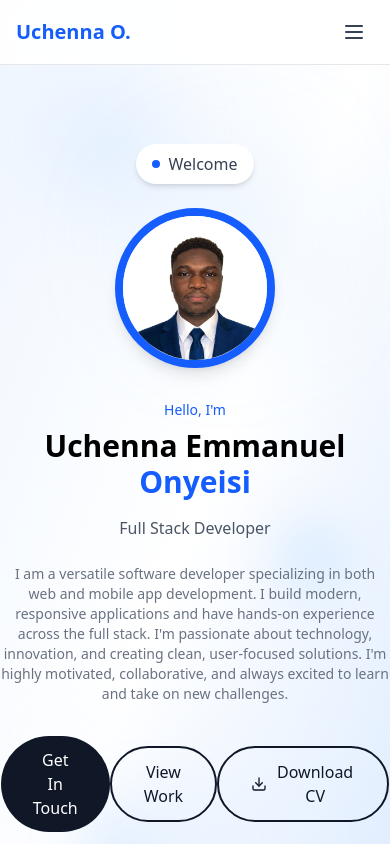
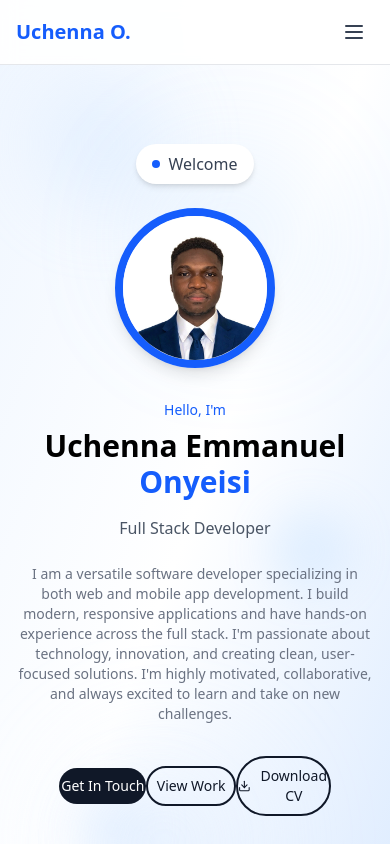
Before and after one commit to Alexweb1997/my-portfolio, a React (Vite) app: page / in a window 390 px wide. Shown: the top 844 px of the page. Built offline with nearby package versions, Linux system fonts and the light colour scheme.

Commit message:
Make Hero section action buttons smaller on mobile

```diff
--- a/src/components/Hero.tsx
+++ b/src/components/Hero.tsx
@@ -54,14 +54,14 @@ export function Hero() {
 
         <div className="flex justify-center space-x-4 mb-12">
           <div className="flex flex-col sm:flex-row justify-center items-center gap-4 mb-12">
-            <a href="#contact" className="bg-gray-900 text-white px-8 py-3 rounded-full hover:bg-gray-800 transition-colors w-full sm:w-auto text-center">
+            <a href="#contact" className="bg-gray-900 text-white px-5 py-2 text-sm sm:px-8 sm:py-3 sm:text-base rounded-full hover:bg-gray-800 transition-colors w-full sm:w-auto text-center">
               Get In Touch
             </a>
-            <a href="#projects" className="border-2 border-gray-900 text-gray-900 px-8 py-3 rounded-full hover:bg-gray-900 hover:text-white transition-colors w-full sm:w-auto text-center">
+            <a href="#projects" className="border-2 border-gray-900 text-gray-900 px-5 py-2 text-sm sm:px-8 sm:py-3 sm:text-base rounded-full hover:bg-gray-900 hover:text-white transition-colors w-full sm:w-auto text-center">
               View Work
             </a>
-            <a href="/CV.pdf" download className="border-2 border-gray-900 text-gray-900 px-8 py-3 rounded-full hover:bg-gray-900 hover:text-white transition-colors inline-flex items-center gap-2 w-full sm:w-auto justify-center" style={{marginLeft: 0}}>
-              <Download size={20} />
+            <a href="/CV.pdf" download className="border-2 border-gray-900 text-gray-900 px-5 py-2 text-sm sm:px-8 sm:py-3 sm:text-base rounded-full hover:bg-gray-900 hover:text-white transition-colors inline-flex items-center gap-2 w-full sm:w-auto justify-center" style={{marginLeft: 0}}>
+              <Download size={16} className="sm:w-5 sm:h-5 w-4 h-4" />
               Download CV
             </a>
           </div>
```
